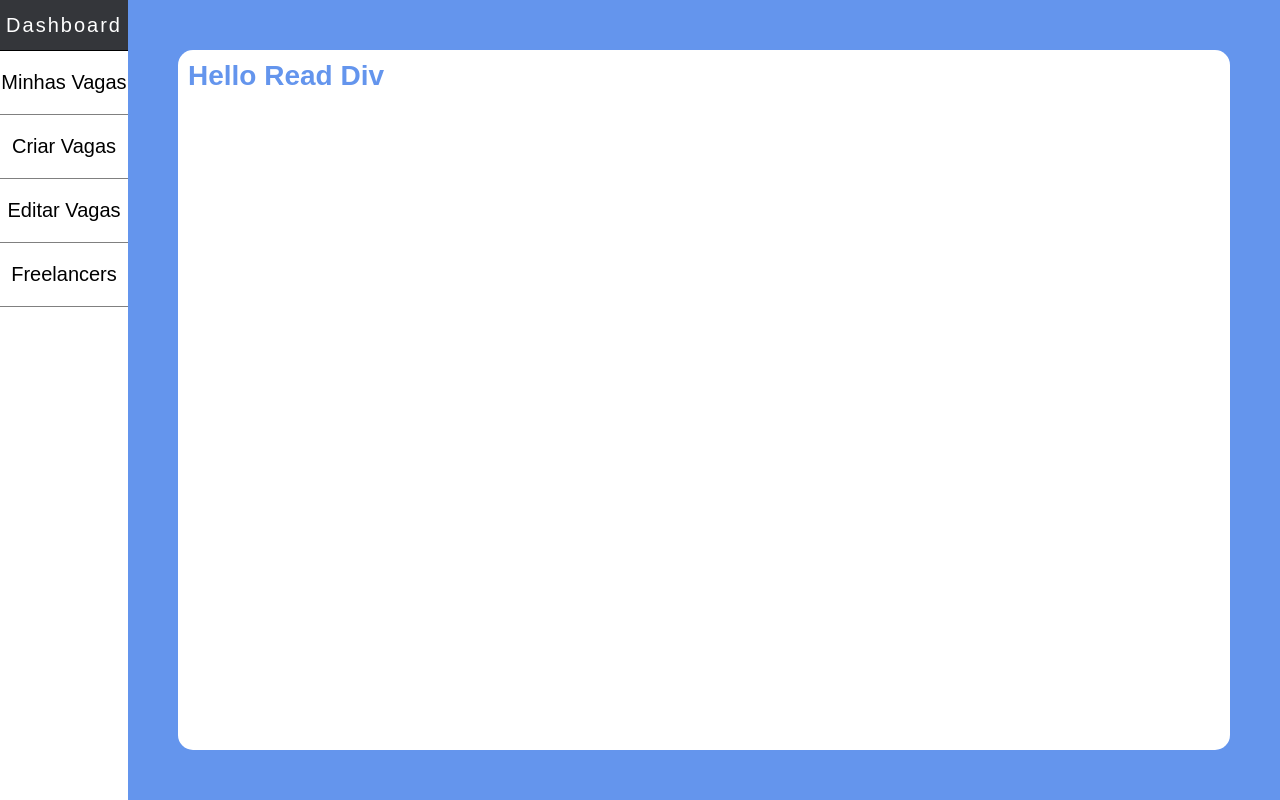
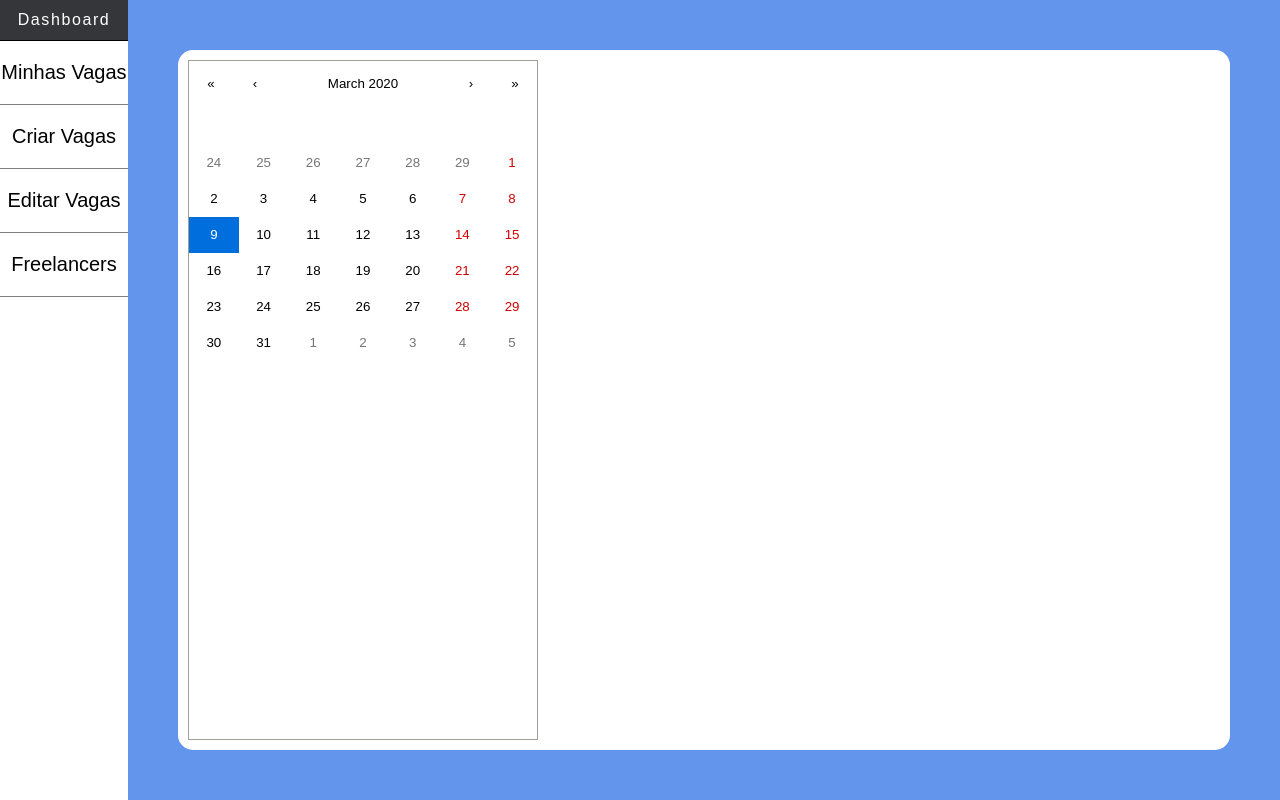
Before and after one commit to Ptdavid0/ufrillaTest, a React (Create React App) app: page /readVagas in a window 1280 px wide. Built offline with nearby package versions, Linux system fonts and the light colour scheme; no server answers.

Commit message:
Saturdat commit(almost none change)

```diff
--- a/package.json
+++ b/package.json
@@ -8,6 +8,7 @@
         "@testing-library/user-event": "^7.1.2",
         "axios": "^0.19.2",
         "react": "^16.13.0",
+        "react-calendar": "^3.0.0",
         "react-dom": "^16.13.0",
         "react-icons": "^3.9.0",
         "react-router-dom": "^5.1.2",
--- a/src/pages/Dashboard/styles.js
+++ b/src/pages/Dashboard/styles.js
@@ -31,9 +31,9 @@ export const Container = styled.div`
         /* width: 100vw; */
         text-align: center;
         font-weight: normal;
-        line-height: 50px;
-        font-size: 20px;
-        letter-spacing: 2px;
+        line-height: 5vh;
+        font-size: 2vh;
+        letter-spacing: 0.2vh;
         background-color: #34363a;
         border-bottom: 1px solid black;
     }
--- a/src/pages/FirstPage/index.js
+++ b/src/pages/FirstPage/index.js
@@ -4,8 +4,9 @@ import { Container, LogInDiv, Title, Form, SubmitButton } from './styles';
 
 export default class FirstPage extends Component {
     handleSubmit = e => {
-        this.props.history.push('dashboard');
+        this.props.history.push('readVagas');
     };
+
     render() {
         return (
             <Container>
@@ -19,7 +20,9 @@ export default class FirstPage extends Component {
                         <input type="password" placeholder="Password" />
                         <SubmitButton>Log In</SubmitButton>
                     </Form>
-                    <a href="#">Esqueceu sua senha ?</a>
+                    <a href="https://www.google.com.br/">
+                        Esqueceu sua senha ?
+                    </a>
                 </LogInDiv>
             </Container>
         );
--- a/src/pages/ReadVagas/index.js
+++ b/src/pages/ReadVagas/index.js
@@ -6,7 +6,16 @@ import Dashboard from '../Dashboard/';
 
 import api from '../../services/api';
 
+import Calendar from 'react-calendar';
+
+import 'react-calendar/dist/Calendar.css';
+
 export default class readVagas extends Component {
+    state = {
+        date: new Date(),
+        activeStartDate: new Date(),
+    };
+
     async getPosts() {
         const response = await api.get('/job');
         console.log(response.data);
@@ -16,12 +25,29 @@ export default class readVagas extends Component {
         this.getPosts();
     }
 
+    // tileContent = ({ activeStartDate, date, view }) => {
+    //     console.log(`Date:${date.getDay()}/${date},
+    //     View: ${view} ,
+    //     Active:${activeStartDate} `);
+
+    //     return view === 'month' && date.getDay() === 1 ? (
+    //         <p>It's Sunday!</p>
+    //     ) : null;
+    // };
+
+    onChange = date => this.setState({ date });
+
     render() {
         return (
             <Container>
                 <Dashboard />
                 <ReadDiv>
-                    <h1>Hello Read Div</h1>
+                    {/* <TileContent /> */}
+                    <Calendar
+                        onChange={this.onChange}
+                        value={this.state.date}
+                    />
+                    {/* <h1>Hello Read Div</h1> */}
                 </ReadDiv>
             </Container>
         );
```
Also changed, not shown: 1 other file (tests, documents, lock files or other folders).
